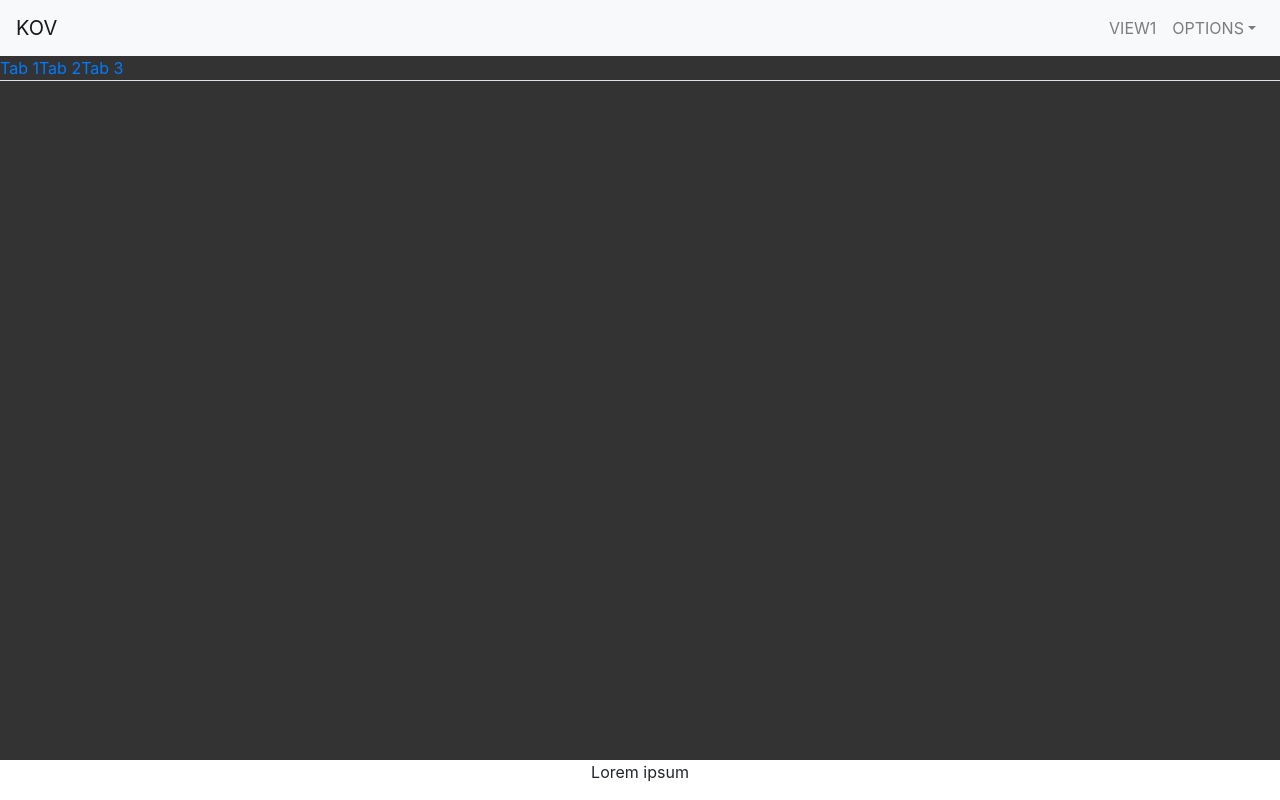
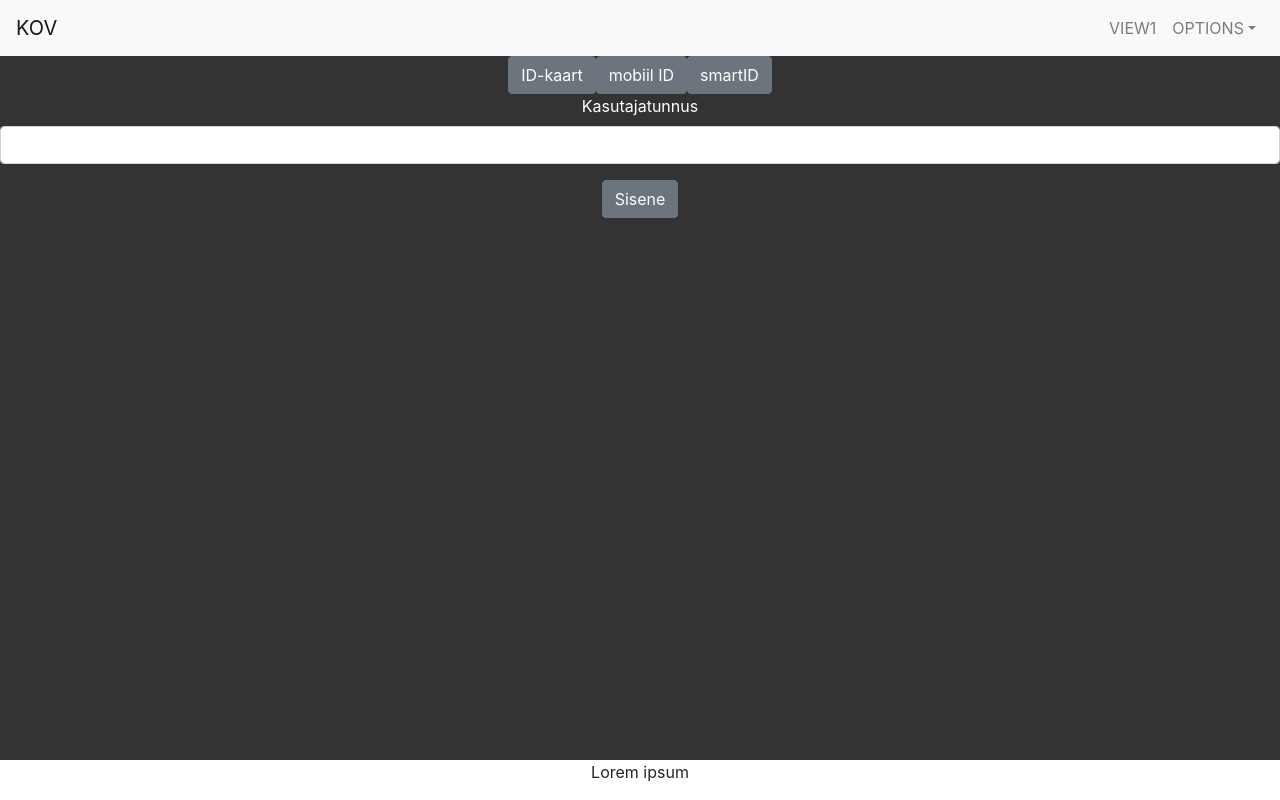
Before and after one commit to reach-u/kov48-fe, a React (Create React App) app: page /view1 in a window 1280 px wide. Built offline with nearby package versions, Linux system fonts and the light colour scheme.

Commit message:
login page

```diff
--- a/src/api/controllers/user.js
+++ b/src/api/controllers/user.js
@@ -2,8 +2,7 @@
 
 //mockime praegu apit
 const user = {
-    getUserInfo: () => Promise.resolve({userName: 'userVello'}),
-
+  getUserInfo: () => Promise.resolve({userName: 'userVello'}),
 };
 
-export default blocking;
+export default user;
--- a/src/api/index.js
+++ b/src/api/index.js
@@ -1,9 +1,9 @@
 import api from './api';
 
 import example from './controllers/example';
-
+import user from './controllers/user';
 
 api.example = example;
-
+api.user = user;
 
 export default api;
--- a/src/store/actions/appUser.js
+++ b/src/store/actions/appUser.js
@@ -22,14 +22,14 @@ export const clearUser = () => ({
   type: CLEAR_USER,
 });
 
-const guest = {username:null};
+const guest = {username: null};
 
 //thunks
 export const fetchUserInfo = () => {
   return async dispatch => {
     dispatch(fetchUser());
     dispatch(setLoader(true, USER));
-        await api.auth
+    await api.user
       .getUserInfo()
       .then(response => {
         dispatch(setUser(response));
--- a/src/store/rootReducer.js
+++ b/src/store/rootReducer.js
@@ -7,7 +7,7 @@ import appUser from './reducers/appUser';
 const rootReducer = combineReducers({
   toastMessage,
   appLoader,
-  appUser
+  appUser,
 });
 
 /**
--- /dev/null
+++ b/src/views/login/loginForm.js
@@ -0,0 +1,47 @@
+import React, {Component} from 'react';
+import {Form, FormGroup, Label, Input, Button} from 'reactstrap';
+import PropTypes from 'prop-types';
+
+class LoginForm extends Component {
+  state = {};
+
+  handleChange = e => {
+    const {target} = e;
+    this.setState({[target.name]: target.value});
+  };
+
+  render() {
+    const {hasPhoneField, onSubmit} = this.props;
+    return (
+      <Form>
+        <FormGroup>
+          <Label for="userCode">Kasutajatunnus</Label>
+          <Input name="userCode" id="userCode" onChange={e => this.handleChange(e)} />
+        </FormGroup>
+        {hasPhoneField && (
+          <FormGroup>
+            <Label for="phone">Telefoninumber</Label>
+            <Input name="phone" id="phone" onChange={e => this.handleChange(e)} />
+          </FormGroup>
+        )}
+        <Button
+          onClick={() => {
+            this.props.onSubmit();
+          }}>
+          Sisene
+        </Button>
+      </Form>
+    );
+  }
+}
+
+LoginForm.defaultProps = {
+  hasPhoneField: false,
+};
+
+LoginForm.propTypes = {
+  hasPhoneField: PropTypes.bool,
+  onSubmit: PropTypes.func.isRequired,
+};
+
+export default LoginForm;
--- a/src/views/login/loginPage.js
+++ b/src/views/login/loginPage.js
@@ -1,36 +1,37 @@
 import React, {Component} from 'react';
-import { Tabs, Tab } from 'react-bootstrap';
+import {Button} from 'reactstrap';
+import LoginForm from './loginForm';
+import {fetchUserInfo} from '../../store/actions/appUser';
 
 class LoginPage extends Component {
-
-
   state = {
-        key: 1
+    key: 1,
   };
 
-    handleSelect = (key) => {
-        this.setState(key);
+  handleSelect = key => {
+    this.setState({key});
+  };
+
+  onSubmit = () => {
+    fetchUserInfo();
   };
 
   render() {
+    const {key} = this.state;
     return (
-            <Tabs
-                activeKey={this.state.key}
-                onSelect={this.handleSelect}
-                id="controlled-tab-example"
-            >
-                <Tab eventKey={1} title="Tab 1">
-                    Tab 1 content
-                </Tab>
-                <Tab eventKey={2} title="Tab 2">
-                    Tab 2 content
-                </Tab>
-                <Tab eventKey={3} title="Tab 3" disabled>
-                    Tab 3 content
-                </Tab>
-            </Tabs>
+      <div>
+        <Button onClick={() => this.handleSelect(1)}>ID-kaart</Button>
+        <Button onClick={() => this.handleSelect(2)}>mobiil ID</Button>
+        <Button onClick={() => this.handleSelect(3)}>smartID</Button>
+        {key === 1 ? (
+          <LoginForm onSubmit={this.onSubmit} />
+        ) : key === 2 ? (
+          <LoginForm hasPhoneField={true} onSubmit={this.onSubmit} />
+        ) : (
+          <LoginForm onSubmit={this.onSubmit} />
+        )}
+      </div>
     );
-
   }
 }
 export default LoginPage;
```
Also changed, not shown: src/App.js (+10 -13 lines), src/index.js (indentation only), src/store/reducers/appUser.js (indentation only), src/views/login/loginByMobileForm.js (deleted). Lines whose indentation alone changed are shown as unchanged.
